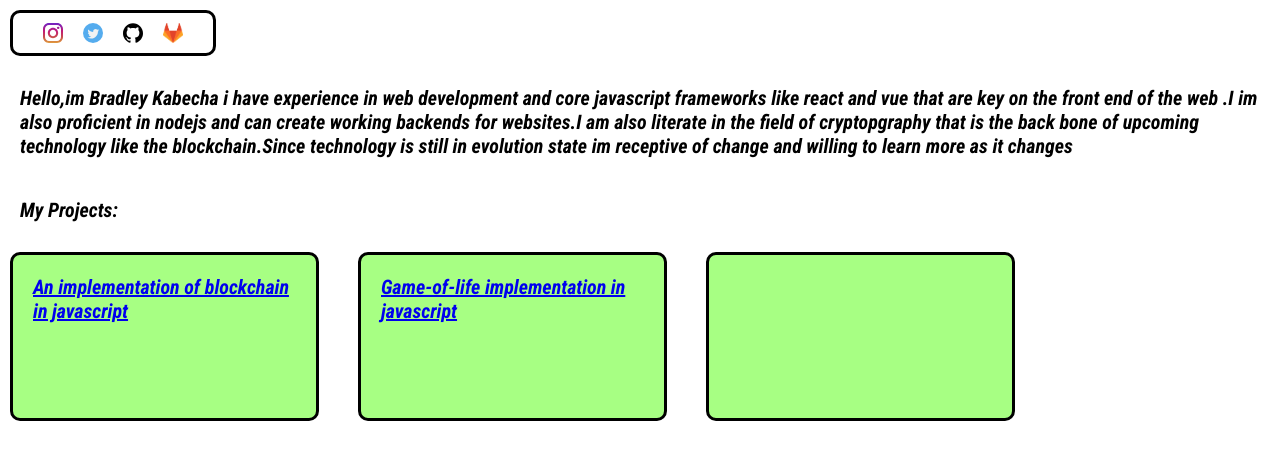
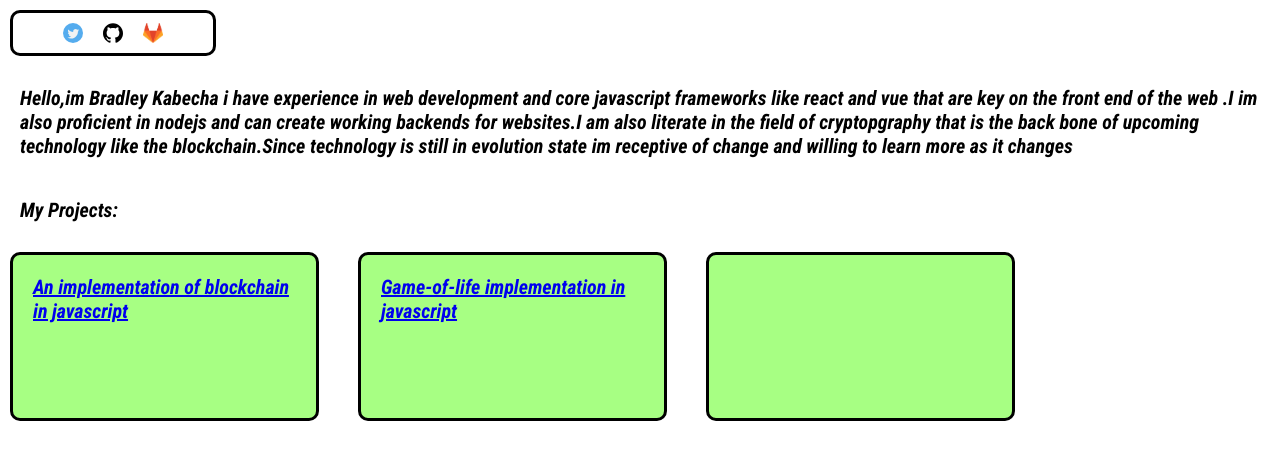
Before and after one commit to bradleygichuru/bradleygichuru.github.io, a website: page index.html in a window 1280 px wide. Drawn offline with Linux system fonts and the light colour scheme.

Commit message:
removed istagram from social

```diff
--- a/index.html
+++ b/index.html
@@ -12,9 +12,7 @@
 </head>
 <body>
     <div class="social">
-        <a href="">
-            <img src="./assets/instagram.svg" alt="">
-        </a>
+
         <a href="https://twitter.com/Bradley76362713">
             <img src="./assets/twitter.svg" alt="">
         </a>
```
